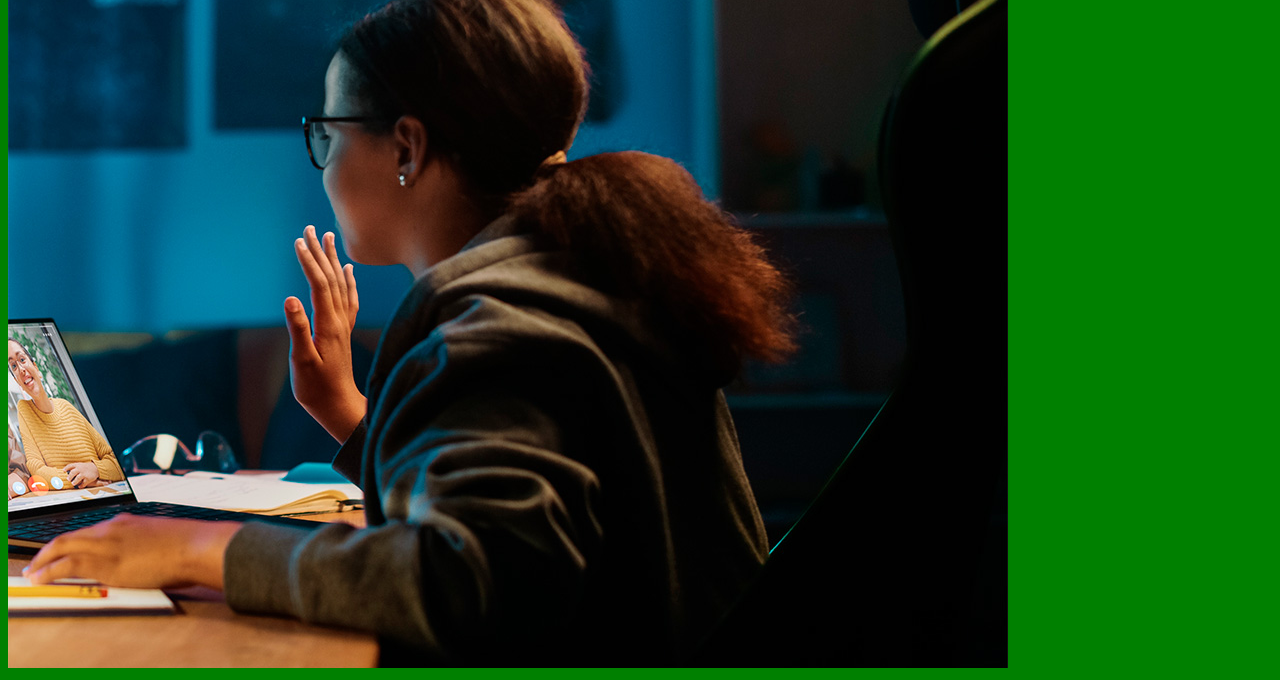
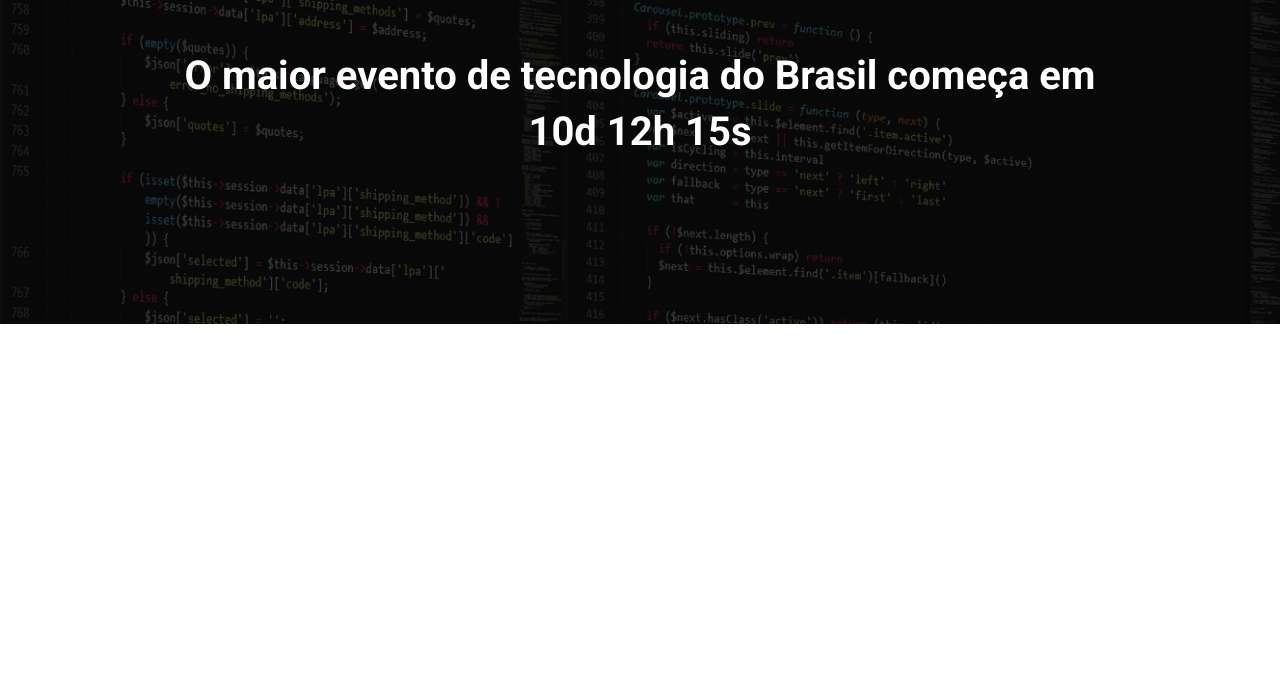
Before and after one commit to ThiagoZLZ/Eback_talks, a website built with Parcel: page src/index.html in a window 1280 px wide. Shown: the part 160-840 px from the top of the page. After the commit the page ends 800 px from the top, so only its background shows below. Built offline with nearby package versions, Linux system fonts and the light colour scheme.

Commit message:
Criando o hero

```diff
--- a/src/index.html
+++ b/src/index.html
@@ -1,14 +1,23 @@
 <!DOCTYPE html>
-<html lang="en">
+<html lang="bt-br">
 <head>
     <meta charset="UTF-8">
     <meta name="viewport" content="width=device-width, initial-scale=1.0">
+    <link rel="preconnect" href="https://fonts.googleapis.com">
+    <link rel="preconnect" href="https://fonts.gstatic.com" crossorigin>
+    <link href="https://fonts.googleapis.com/css2?family=Lobster&family=Roboto:wght@400;700&display=swap" rel="stylesheet">
     <link rel="stylesheet" href="./styles/main.scss">
-    <title>Document</title>
+    <title>EBACK Tech Talks</title>
 </head>
 <body>
-    <h1>Olá mundo</h1>
-    <img src="./images/backend.png" alt="">
+    <header class="hero">
+        <div class="container">
+            <img class="hero__logo" src="./images/ebac_logo.svg" alt="EBAC">
+            <P class="hero__text">
+                O maior evento de tecnologia do Brasil começa em 10d 12h 15s
+            </P>
+        </div>
+    </header>
 
     <script src="./scripts/main.js"></script>
 </body>
--- /dev/null
+++ b/src/styles/_hero.scss
@@ -0,0 +1,52 @@
+.hero{
+    padding-top: 64px;
+    padding-bottom: 100px;
+    background-image: url(../images/fundo.png);
+    background-repeat: no-repeat;
+    background-size: cover;
+    position: relative;
+
+    .container{
+        position: relative;
+    }
+
+    &::before{
+        position: absolute;
+        top: 0;
+        left: 0;
+        width: 100%;
+        height: 100%;
+        background-color: #000;
+        content: '';
+        opacity: .7;
+    }
+
+    &__text{
+        margin-top: 64px;
+        margin-bottom: 64px;
+        font-size: 40px;
+        line-height: 56px;
+        font-weight: 800;
+        text-align: center;
+    }
+
+    &__logo{
+        margin: 0 auto;
+        height: 80px;
+        display: block;
+    }
+
+    @media (max-width: 640px){
+        padding: 40px 0;
+
+        &__logo{
+            height: 40px;
+        }
+
+        &__text{
+            font-size: 22px;
+            line-height: 24px;
+            margin: 24px 0;
+        }
+    }
+}
--- a/src/styles/main.scss
+++ b/src/styles/main.scss
@@ -1,3 +1,23 @@
-body{
-    background-color: green;
+@use 'hero';
+
+*{
+    margin: 0;
+    padding: 0;
+    box-sizing: border-box;
+    font-family: roboto, sans-serif;
+    color: #fff;
 }
+
+.container{
+    max-width: 960px;
+    width: 100%;
+    margin: 0 auto;
+
+    @media (max-width: 640px){
+        max-width: 80%;
+    }
+
+    @media (max-width: 1024px){
+        max-width: 90%;
+    }
+}
```
